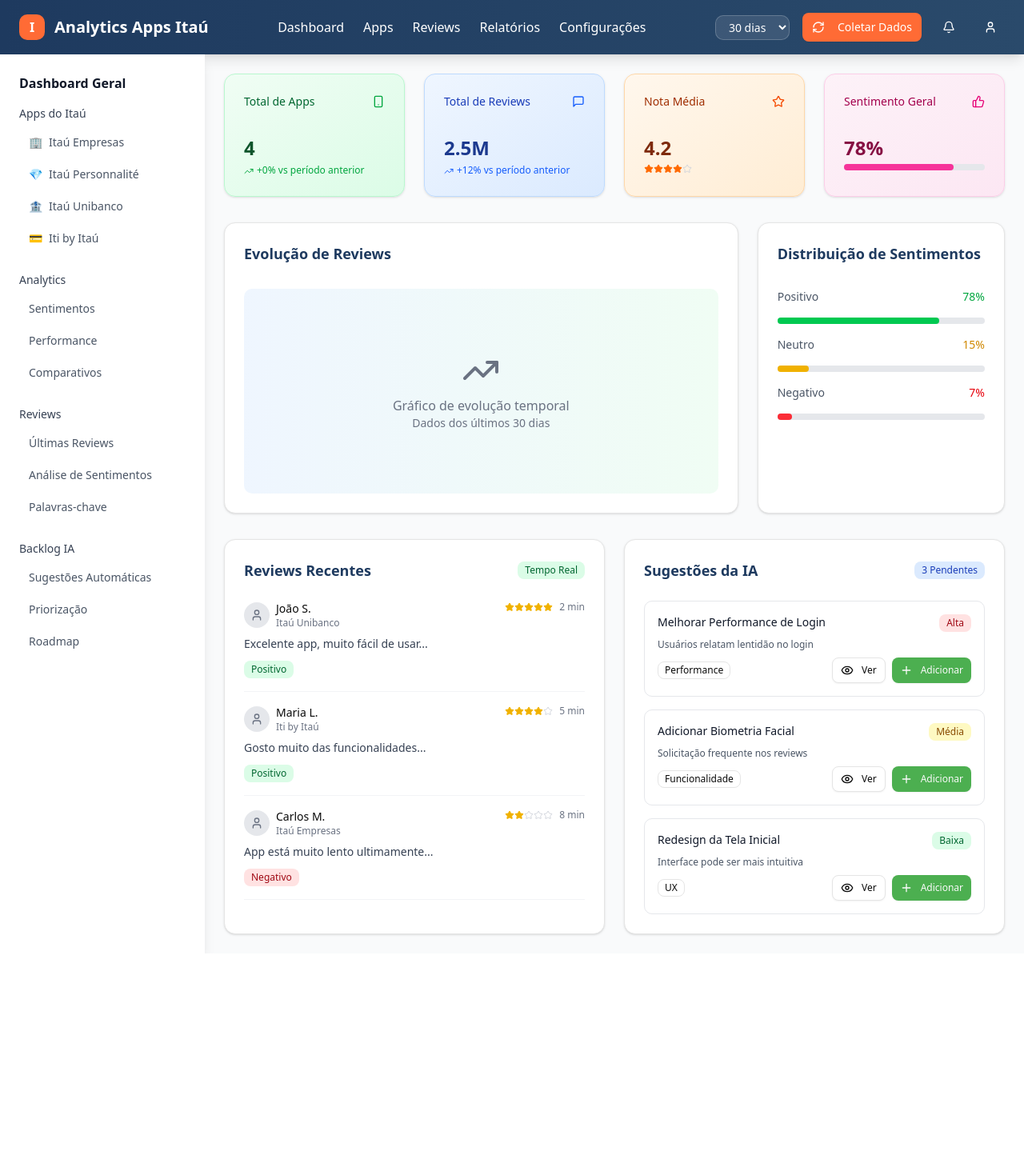
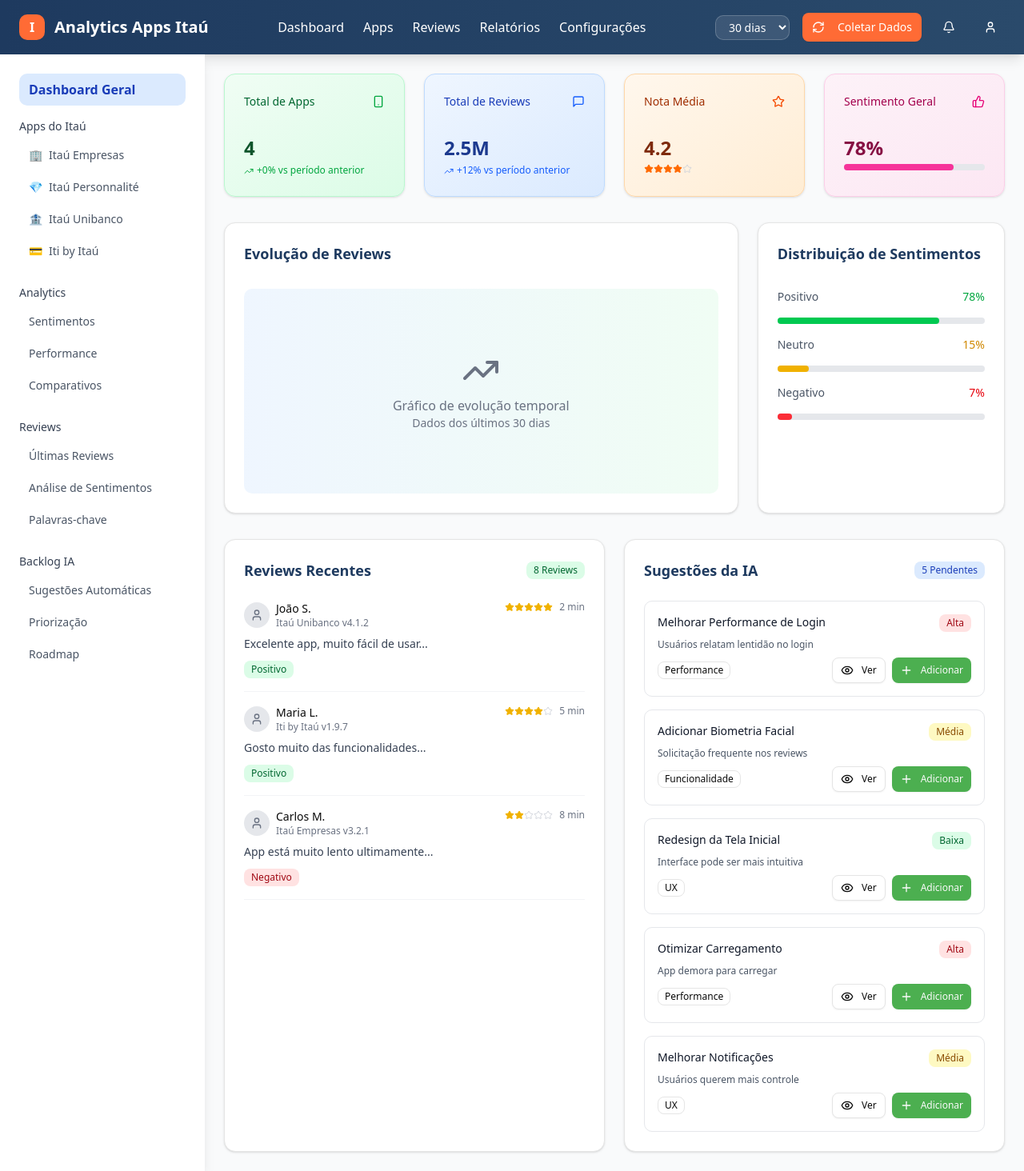
Before and after one commit to cledsonborges/investiments, a React (Vite) app in the folder investment-dashboard/: page / in a window 1280 px wide. Shown: the whole page at 80% size. Before the commit the page ends 1192 px from the top, so only its background shows below. Built offline with nearby package versions, Linux system fonts and the light colour scheme.

Commit message:
Implementa funcionalidade de filtro por aplicativo no frontend

```diff
--- a/investment-dashboard/src/App.jsx
+++ b/investment-dashboard/src/App.jsx
@@ -19,7 +19,10 @@
   MessageSquare,
   ThumbsUp,
   ThumbsDown,
-  AlertTriangle
+  AlertTriangle,
+  ArrowLeft,
+  Calendar,
+  Package
 } from 'lucide-react';
 import './App.css';
 
@@ -30,22 +33,71 @@
   averageRating: 4.2,
   positivesentiment: 78,
   apps: [
-    { id: 1, name: 'Itaú Empresas', rating: 4.3, reviews: 850000, icon: '🏢' },
-    { id: 2, name: 'Itaú Personnalité', rating: 4.5, reviews: 320000, icon: '💎' },
-    { id: 3, name: 'Itaú Unibanco', rating: 4.1, reviews: 1200000, icon: '🏦' },
-    { id: 4, name: 'Iti by Itaú', rating: 4.0, reviews: 130000, icon: '💳' }
+    {
+      id: 1,
+      name: 'Itaú Empresas',
+      rating: 4.3,
+      reviews: 850000,
+      icon: '🏢',
+      version: '3.2.1',
+      lastUpdate: '2024-06-15',
+      downloads: '5M+',
+      category: 'Finanças',
+      description: 'App oficial do Itaú para empresas'
+    },
+    {
+      id: 2,
+      name: 'Itaú Personnalité',
+      rating: 4.5,
+      reviews: 320000,
+      icon: '💎',
+      version: '2.8.4',
+      lastUpdate: '2024-06-10',
+      downloads: '1M+',
+      category: 'Finanças',
+      description: 'Banking exclusivo para clientes Personnalité'
+    },
+    {
+      id: 3,
+      name: 'Itaú Unibanco',
+      rating: 4.1,
+      reviews: 1200000,
+      icon: '🏦',
+      version: '4.1.2',
+      lastUpdate: '2024-06-20',
+      downloads: '10M+',
+      category: 'Finanças',
+      description: 'App principal do Itaú Unibanco'
+    },
+    {
+      id: 4,
+      name: 'Iti by Itaú',
+      rating: 4.0,
+      reviews: 130000,
+      icon: '💳',
+      version: '1.9.7',
+      lastUpdate: '2024-06-18',
+      downloads: '500K+',
+      category: 'Finanças',
+      description: 'Conta digital do Itaú'
+    }
   ],
   recentReviews: [
-    { id: 1, user: 'João S.', app: 'Itaú Unibanco', rating: 5, text: 'Excelente app, muito fácil de usar...', sentiment: 'positive', time: '2 min' },
-    { id: 2, user: 'Maria L.', app: 'Iti by Itaú', rating: 4, text: 'Gosto muito das funcionalidades...', sentiment: 'positive', time: '5 min' },
-    { id: 3, user: 'Carlos M.', app: 'Itaú Empresas', rating: 2, text: 'App está muito lento ultimamente...', sentiment: 'negative', time: '8 min' },
-    { id: 4, user: 'Ana P.', app: 'Itaú Personnalité', rating: 5, text: 'Perfeito para minhas necessidades...', sentiment: 'positive', time: '12 min' },
-    { id: 5, user: 'Pedro R.', app: 'Itaú Unibanco', rating: 3, text: 'Poderia ter mais funcionalidades...', sentiment: 'neutral', time: '15 min' }
+    { id: 1, user: 'João S.', app: 'Itaú Unibanco', appId: 3, rating: 5, text: 'Excelente app, muito fácil de usar...', sentiment: 'positive', time: '2 min', version: '4.1.2' },
+    { id: 2, user: 'Maria L.', app: 'Iti by Itaú', appId: 4, rating: 4, text: 'Gosto muito das funcionalidades...', sentiment: 'positive', time: '5 min', version: '1.9.7' },
+    { id: 3, user: 'Carlos M.', app: 'Itaú Empresas', appId: 1, rating: 2, text: 'App está muito lento ultimamente...', sentiment: 'negative', time: '8 min', version: '3.2.1' },
+    { id: 4, user: 'Ana P.', app: 'Itaú Personnalité', appId: 2, rating: 5, text: 'Perfeito para minhas necessidades...', sentiment: 'positive', time: '12 min', version: '2.8.4' },
+    { id: 5, user: 'Pedro R.', app: 'Itaú Unibanco', appId: 3, rating: 3, text: 'Poderia ter mais funcionalidades...', sentiment: 'neutral', time: '15 min', version: '4.1.2' },
+    { id: 6, user: 'Lucia F.', app: 'Iti by Itaú', appId: 4, rating: 5, text: 'Muito prático para transferências...', sentiment: 'positive', time: '20 min', version: '1.9.7' },
+    { id: 7, user: 'Roberto K.', app: 'Itaú Empresas', appId: 1, rating: 4, text: 'Bom para gestão empresarial...', sentiment: 'positive', time: '25 min', version: '3.2.1' },
+    { id: 8, user: 'Sandra M.', app: 'Itaú Personnalité', appId: 2, rating: 5, text: 'Atendimento exclusivo é excelente...', sentiment: 'positive', time: '30 min', version: '2.8.4' }
   ],
   aiSuggestions: [
-    { id: 1, title: 'Melhorar Performance de Login', priority: 'Alta', category: 'Performance', description: 'Usuários relatam lentidão no login' },
-    { id: 2, title: 'Adicionar Biometria Facial', priority: 'Média', category: 'Funcionalidade', description: 'Solicitação frequente nos reviews' },
-    { id: 3, title: 'Redesign da Tela Inicial', priority: 'Baixa', category: 'UX', description: 'Interface pode ser mais intuitiva' }
+    { id: 1, title: 'Melhorar Performance de Login', priority: 'Alta', category: 'Performance', description: 'Usuários relatam lentidão no login', appId: 3 },
+    { id: 2, title: 'Adicionar Biometria Facial', priority: 'Média', category: 'Funcionalidade', description: 'Solicitação frequente nos reviews', appId: 1 },
+    { id: 3, title: 'Redesign da Tela Inicial', priority: 'Baixa', category: 'UX', description: 'Interface pode ser mais intuitiva', appId: 4 },
+    { id: 4, title: 'Otimizar Carregamento', priority: 'Alta', category: 'Performance', description: 'App demora para carregar', appId: 2 },
+    { id: 5, title: 'Melhorar Notificações', priority: 'Média', category: 'UX', description: 'Usuários querem mais controle', appId: 3 }
   ]
 };
 
@@ -53,6 +105,7 @@
   const [isCollecting, setIsCollecting] = useState(false);
   const [selectedPeriod, setSelectedPeriod] = useState('30 dias');
   const [sidebarOpen, setSidebarOpen] = useState(false);
+  const [selectedApp, setSelectedApp] = useState(null);
 
   const handleCollectData = () => {
     setIsCollecting(true);
@@ -89,6 +142,41 @@
     }
   };
 
+  // Filtrar dados baseado no app selecionado
+  const getFilteredData = () => {
+    if (!selectedApp) return mockData;
+
+    const filteredReviews = mockData.recentReviews.filter(review => review.appId === selectedApp.id);
+    const filteredSuggestions = mockData.aiSuggestions.filter(suggestion => suggestion.appId === selectedApp.id);
+
+    // Calcular métricas específicas do app
+    const appReviews = filteredReviews.length;
+    const appRating = selectedApp.rating;
+    const positiveReviews = filteredReviews.filter(r => r.sentiment === 'positive').length;
+    const appSentiment = appReviews > 0 ? Math.round((positiveReviews / appReviews) * 100) : 0;
+
+    return {
+      ...mockData,
+      totalApps: 1,
+      totalReviews: selectedApp.reviews,
+      averageRating: appRating,
+      positivesentiment: appSentiment,
+      recentReviews: filteredReviews,
+      aiSuggestions: filteredSuggestions
+    };
+  };
+
+  const filteredData = getFilteredData();
+
+  const handleAppSelect = (app) => {
+    setSelectedApp(app);
+    setSidebarOpen(false);
+  };
+
+  const handleBackToGeneral = () => {
+    setSelectedApp(null);
+  };
+
   return (
     <div className="min-h-screen bg-gray-50">
       {/* Header */}
@@ -108,7 +196,14 @@
                 <div className="w-8 h-8 bg-[#FF6B35] rounded-lg flex items-center justify-center font-bold">
                   I
                 </div>
+                <div>
                   <h1 className="text-xl font-bold">Analytics Apps Itaú</h1>
+                  {selectedApp && (
+                    <p className="text-sm text-blue-200">
+                      {selectedApp.icon} {selectedApp.name}
+                    </p>
+                  )}
+                </div>
               </div>
             </div>
 
@@ -121,6 +216,18 @@
             </nav>
 
             <div className="flex items-center space-x-4">
+              {selectedApp && (
+                <Button
+                  onClick={handleBackToGeneral}
+                  variant="ghost"
+                  size="sm"
+                  className="text-white hover:bg-white/10"
+                >
+                  <ArrowLeft className="h-4 w-4 mr-2" />
+                  Voltar
+                </Button>
+              )}
+
               <select
                 value={selectedPeriod}
                 onChange={(e) => setSelectedPeriod(e.target.value)}
@@ -161,15 +268,32 @@
         <aside className={`${sidebarOpen ? 'translate-x-0' : '-translate-x-full'} lg:translate-x-0 fixed lg:static inset-y-0 left-0 z-50 w-64 bg-white shadow-lg transition-transform duration-300 ease-in-out`}>
           <div className="p-6">
             <nav className="space-y-2">
-              <div className="font-semibold text-gray-900 mb-4">Dashboard Geral</div>
+              <div className="font-semibold text-gray-900 mb-4">
+                <button
+                  onClick={handleBackToGeneral}
+                  className={`w-full text-left px-3 py-2 rounded-lg transition-colors ${
+                    !selectedApp ? 'bg-blue-100 text-blue-800' : 'hover:bg-gray-100'
+                  }`}
+                >
+                  Dashboard Geral
+                </button>
+              </div>
 
               <div className="space-y-1">
                 <div className="font-medium text-gray-700 text-sm mb-2">Apps do Itaú</div>
                 {mockData.apps.map(app => (
-                  <a key={app.id} href="#" className="flex items-center space-x-2 px-3 py-2 text-sm text-gray-600 hover:bg-gray-100 rounded-lg">
+                  <button
+                    key={app.id}
+                    onClick={() => handleAppSelect(app)}
+                    className={`w-full flex items-center space-x-2 px-3 py-2 text-sm rounded-lg transition-colors ${
+                      selectedApp?.id === app.id
+                        ? 'bg-blue-100 text-blue-800'
+                        : 'text-gray-600 hover:bg-gray-100'
+                    }`}
+                  >
                     <span>{app.icon}</span>
                     <span>{app.name}</span>
-                  </a>
+                  </button>
                 ))}
               </div>
 
@@ -199,18 +323,54 @@
 
         {/* Main Content */}
         <main className="flex-1 p-6 lg:ml-0">
+          {/* Informações do App Selecionado */}
+          {selectedApp && (
+            <div className="mb-8">
+              <Card className="bg-gradient-to-r from-blue-50 to-indigo-50 border-blue-200">
+                <CardHeader>
+                  <div className="flex items-center space-x-4">
+                    <div className="text-4xl">{selectedApp.icon}</div>
+                    <div className="flex-1">
+                      <CardTitle className="text-2xl text-blue-900">{selectedApp.name}</CardTitle>
+                      <p className="text-blue-700 mt-1">{selectedApp.description}</p>
+                      <div className="flex items-center space-x-4 mt-3">
+                        <Badge variant="outline" className="bg-white">
+                          <Package className="h-3 w-3 mr-1" />
+                          v{selectedApp.version}
+                        </Badge>
+                        <Badge variant="outline" className="bg-white">
+                          <Calendar className="h-3 w-3 mr-1" />
+                          {selectedApp.lastUpdate}
+                        </Badge>
+                        <Badge variant="outline" className="bg-white">
+                          <Download className="h-3 w-3 mr-1" />
+                          {selectedApp.downloads}
+                        </Badge>
+                        <Badge variant="outline" className="bg-white">
+                          {selectedApp.category}
+                        </Badge>
+                      </div>
+                    </div>
+                  </div>
+                </CardHeader>
+              </Card>
+            </div>
+          )}
+
           {/* Métricas Gerais */}
           <div className="grid grid-cols-1 md:grid-cols-2 lg:grid-cols-4 gap-6 mb-8">
             <Card className="bg-gradient-to-br from-green-50 to-green-100 border-green-200">
               <CardHeader className="flex flex-row items-center justify-between space-y-0 pb-2">
-                <CardTitle className="text-sm font-medium text-green-800">Total de Apps</CardTitle>
+                <CardTitle className="text-sm font-medium text-green-800">
+                  {selectedApp ? 'App Selecionado' : 'Total de Apps'}
+                </CardTitle>
                 <Smartphone className="h-4 w-4 text-green-600" />
               </CardHeader>
               <CardContent>
-                <div className="text-2xl font-bold text-green-900">{mockData.totalApps}</div>
+                <div className="text-2xl font-bold text-green-900">{filteredData.totalApps}</div>
                 <p className="text-xs text-green-600 mt-1">
                   <TrendingUp className="inline h-3 w-3 mr-1" />
-                  +0% vs período anterior
+                  {selectedApp ? selectedApp.name : '+0% vs período anterior'}
                 </p>
               </CardContent>
             </Card>
@@ -221,7 +381,7 @@
                 <MessageSquare className="h-4 w-4 text-blue-600" />
               </CardHeader>
               <CardContent>
-                <div className="text-2xl font-bold text-blue-900">{formatNumber(mockData.totalReviews)}</div>
+                <div className="text-2xl font-bold text-blue-900">{formatNumber(filteredData.totalReviews)}</div>
                 <p className="text-xs text-blue-600 mt-1">
                   <TrendingUp className="inline h-3 w-3 mr-1" />
                   +12% vs período anterior
@@ -235,12 +395,12 @@
                 <Star className="h-4 w-4 text-orange-600" />
               </CardHeader>
               <CardContent>
-                <div className="text-2xl font-bold text-orange-900">{mockData.averageRating}</div>
+                <div className="text-2xl font-bold text-orange-900">{filteredData.averageRating}</div>
                 <div className="flex items-center mt-1">
                   {[1, 2, 3, 4, 5].map((star) => (
                     <Star
                       key={star}
-                      className={`h-3 w-3 ${star <= Math.floor(mockData.averageRating) ? 'text-orange-500 fill-current' : 'text-gray-300'}`}
+                      className={`h-3 w-3 ${star <= Math.floor(filteredData.averageRating) ? 'text-orange-500 fill-current' : 'text-gray-300'}`}
                     />
                   ))}
                 </div>
@@ -253,12 +413,12 @@
                 <ThumbsUp className="h-4 w-4 text-pink-600" />
               </CardHeader>
               <CardContent>
-                <div className="text-2xl font-bold text-pink-900">{mockData.positivesentiment}%</div>
+                <div className="text-2xl font-bold text-pink-900">{filteredData.positivesentiment}%</div>
                 <div className="flex items-center space-x-1 mt-1">
                   <div className="flex-1 bg-gray-200 rounded-full h-2">
                     <div
                       className="bg-pink-500 h-2 rounded-full"
-                      style={{ width: `${mockData.positivesentiment}%` }}
+                      style={{ width: `${filteredData.positivesentiment}%` }}
                     ></div>
                   </div>
                 </div>
@@ -271,14 +431,18 @@
             {/* Gráfico de Evolução */}
             <Card className="lg:col-span-2">
               <CardHeader>
-                <CardTitle className="text-lg font-semibold text-[#1E3A5F]">Evolução de Reviews</CardTitle>
+                <CardTitle className="text-lg font-semibold text-[#1E3A5F]">
+                  Evolução de Reviews {selectedApp && `- ${selectedApp.name}`}
+                </CardTitle>
               </CardHeader>
               <CardContent>
                 <div className="h-64 bg-gradient-to-r from-blue-50 to-green-50 rounded-lg flex items-center justify-center">
                   <div className="text-center text-gray-500">
                     <TrendingUp className="h-12 w-12 mx-auto mb-2" />
                     <p>Gráfico de evolução temporal</p>
-                    <p className="text-sm">Dados dos últimos {selectedPeriod}</p>
+                    <p className="text-sm">
+                      {selectedApp ? `Dados do ${selectedApp.name}` : `Dados dos últimos ${selectedPeriod}`}
+                    </p>
                   </div>
                 </div>
               </CardContent>
@@ -293,26 +457,26 @@
                 <div className="space-y-4">
                   <div className="flex items-center justify-between">
                     <span className="text-sm text-gray-600">Positivo</span>
-                    <span className="text-sm font-medium text-green-600">78%</span>
+                    <span className="text-sm font-medium text-green-600">{filteredData.positivesentiment}%</span>
                   </div>
                   <div className="w-full bg-gray-200 rounded-full h-2">
-                    <div className="bg-green-500 h-2 rounded-full" style={{ width: '78%' }}></div>
+                    <div className="bg-green-500 h-2 rounded-full" style={{ width: `${filteredData.positivesentiment}%` }}></div>
                   </div>
 
                   <div className="flex items-center justify-between">
                     <span className="text-sm text-gray-600">Neutro</span>
-                    <span className="text-sm font-medium text-yellow-600">15%</span>
+                    <span className="text-sm font-medium text-yellow-600">{Math.round((100 - filteredData.positivesentiment) * 0.7)}%</span>
                   </div>
                   <div className="w-full bg-gray-200 rounded-full h-2">
-                    <div className="bg-yellow-500 h-2 rounded-full" style={{ width: '15%' }}></div>
+                    <div className="bg-yellow-500 h-2 rounded-full" style={{ width: `${Math.round((100 - filteredData.positivesentiment) * 0.7)}%` }}></div>
                   </div>
 
                   <div className="flex items-center justify-between">
                     <span className="text-sm text-gray-600">Negativo</span>
-                    <span className="text-sm font-medium text-red-600">7%</span>
+                    <span className="text-sm font-medium text-red-600">{Math.round((100 - filteredData.positivesentiment) * 0.3)}%</span>
                   </div>
                   <div className="w-full bg-gray-200 rounded-full h-2">
-                    <div className="bg-red-500 h-2 rounded-full" style={{ width: '7%' }}></div>
+                    <div className="bg-red-500 h-2 rounded-full" style={{ width: `${Math.round((100 - filteredData.positivesentiment) * 0.3)}%` }}></div>
                   </div>
                 </div>
               </CardContent>
@@ -324,14 +488,17 @@
             {/* Reviews Recentes */}
             <Card>
               <CardHeader className="flex flex-row items-center justify-between">
-                <CardTitle className="text-lg font-semibold text-[#1E3A5F]">Reviews Recentes</CardTitle>
+                <CardTitle className="text-lg font-semibold text-[#1E3A5F]">
+                  Reviews Recentes {selectedApp && `- ${selectedApp.name}`}
+                </CardTitle>
                 <Badge variant="secondary" className="bg-green-100 text-green-800">
-                  Tempo Real
+                  {filteredData.recentReviews.length} Reviews
                 </Badge>
               </CardHeader>
               <CardContent>
                 <div className="space-y-4 max-h-96 overflow-y-auto">
-                  {mockData.recentReviews.map((review) => (
+                  {filteredData.recentReviews.length > 0 ? (
+                    filteredData.recentReviews.map((review) => (
                       <div key={review.id} className="border-b border-gray-100 pb-4 last:border-b-0">
                         <div className="flex items-start justify-between mb-2">
                           <div className="flex items-center space-x-2">
@@ -340,7 +507,7 @@
                             </div>
                             <div>
                               <p className="text-sm font-medium">{review.user}</p>
-                            <p className="text-xs text-gray-500">{review.app}</p>
+                              <p className="text-xs text-gray-500">{review.app} v{review.version}</p>
                             </div>
                           </div>
                           <div className="flex items-center space-x-2">
@@ -361,7 +528,13 @@
                            review.sentiment === 'negative' ? 'Negativo' : 'Neutro'}
                         </Badge>
                       </div>
-                  ))}
+                    ))
+                  ) : (
+                    <div className="text-center text-gray-500 py-8">
+                      <MessageSquare className="h-12 w-12 mx-auto mb-2 text-gray-300" />
+                      <p>Nenhum review encontrado para este app</p>
+                    </div>
+                  )}
                 </div>
               </CardContent>
             </Card>
@@ -369,14 +542,17 @@
             {/* Backlog IA */}
             <Card>
               <CardHeader className="flex flex-row items-center justify-between">
-                <CardTitle className="text-lg font-semibold text-[#1E3A5F]">Sugestões da IA</CardTitle>
+                <CardTitle className="text-lg font-semibold text-[#1E3A5F]">
+                  Sugestões da IA {selectedApp && `- ${selectedApp.name}`}
+                </CardTitle>
                 <Badge variant="secondary" className="bg-blue-100 text-blue-800">
-                  {mockData.aiSuggestions.length} Pendentes
+                  {filteredData.aiSuggestions.length} Pendentes
                 </Badge>
               </CardHeader>
               <CardContent>
                 <div className="space-y-4">
-                  {mockData.aiSuggestions.map((suggestion) => (
+                  {filteredData.aiSuggestions.length > 0 ? (
+                    filteredData.aiSuggestions.map((suggestion) => (
                       <div key={suggestion.id} className="border border-gray-200 rounded-lg p-4">
                         <div className="flex items-start justify-between mb-2">
                           <h4 className="text-sm font-medium text-gray-900">{suggestion.title}</h4>
@@ -401,7 +577,13 @@
                           </div>
                         </div>
                       </div>
-                  ))}
+                    ))
+                  ) : (
+                    <div className="text-center text-gray-500 py-8">
+                      <AlertTriangle className="h-12 w-12 mx-auto mb-2 text-gray-300" />
+                      <p>Nenhuma sugestão encontrada para este app</p>
+                    </div>
+                  )}
                 </div>
               </CardContent>
             </Card>
```
Also changed, not shown: 4 other files (tests, documents, lock files or other folders). Lines whose indentation alone changed are shown as unchanged.
